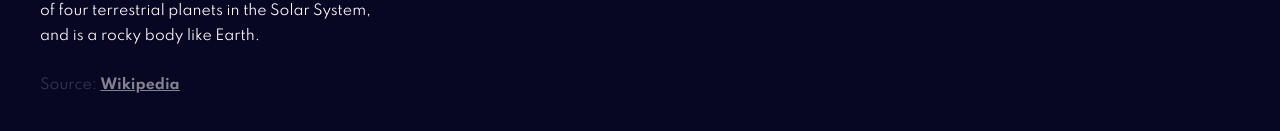
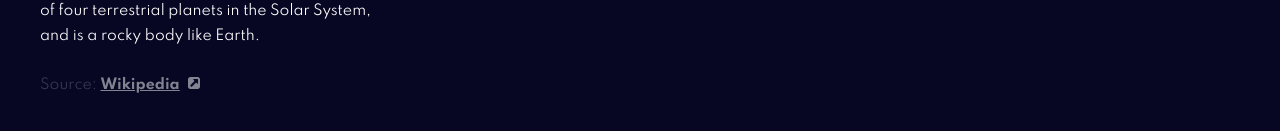
Before and after one commit to rparias/planets-fact-site, a React (Create React App) app: page / in a window 1280 px wide. Shown: the part 361-492 px from the top of the page. Built offline with nearby package versions, Linux system fonts and the light colour scheme.

Commit message:
Adds source icon on description component

```diff
--- a/src/components/PlanetDescription/_Description.js
+++ b/src/components/PlanetDescription/_Description.js
@@ -1,6 +1,7 @@
 import React from 'react'
 import PropTypes from 'prop-types'
 import Wrapper from './styles/_Description.styles'
+import { ReactComponent as SourceIcon } from '../../assets/icon-source.svg'
 
 export const _Description = ({ name, overview: { content, source } }) => {
   return (
@@ -11,6 +12,7 @@ export const _Description = ({ name, overview: { content, source } }) => {
       <a href={source} target="_blank" rel="noreferrer">
         Wikipedia
       </a>
+      <SourceIcon />
     </Wrapper>
   )
 }
--- a/src/components/PlanetDescription/styles/_Description.styles.js
+++ b/src/components/PlanetDescription/styles/_Description.styles.js
@@ -13,6 +13,7 @@ const Wrapper = styled.article`
   a {
     font-weight: bold;
     color: ${COLORS.lightGray};
+    margin-right: 8px;
   }
 `
 export default Wrapper
```
Also changed, not shown: src/assets/icon-source.svg (renamed from public/assets/icon-source.svg).
